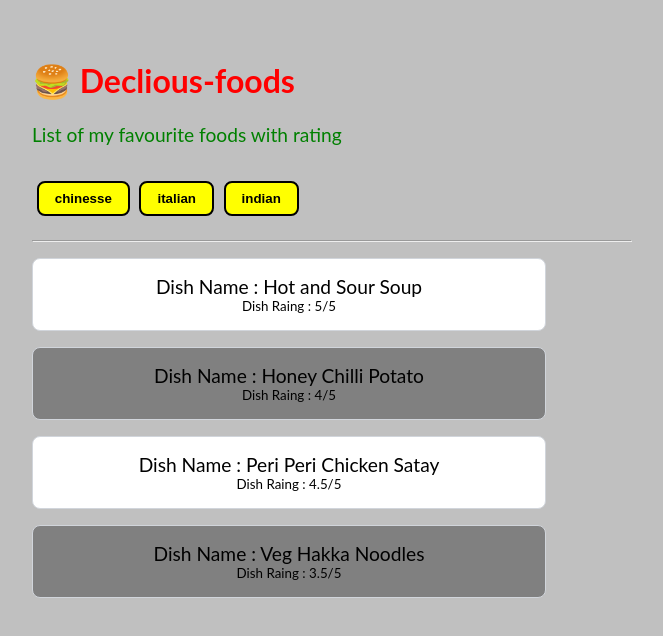
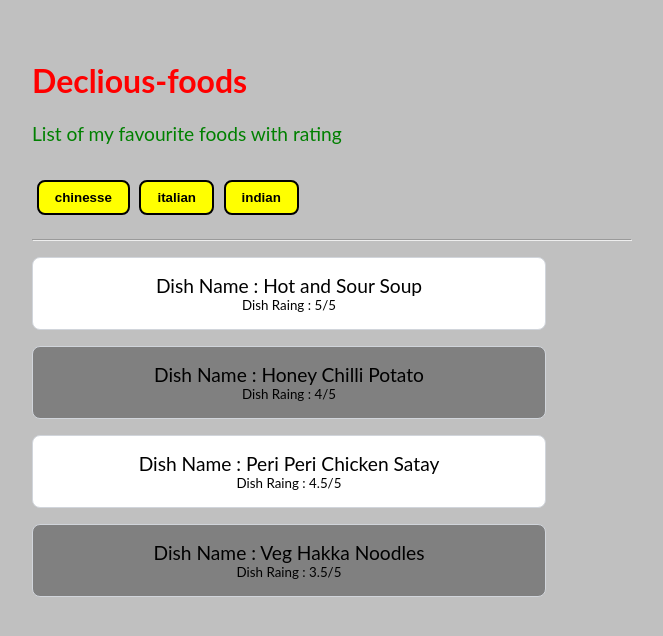
Before and after one commit to manishrajmishra/Types-of-food-with-ratings, a React (Create React App) app: page / in a window 1280 px wide. Shown: the top 636 px of the page, without its empty margins (308-971 px from the left). Built offline with nearby package versions, Linux system fonts and the light colour scheme.

Commit message:
fix: fixed the bug of failed in deployment at line 40

```diff
--- a/src/App.js
+++ b/src/App.js
@@ -37,7 +37,7 @@ export default function App() {
   }
   return (
     <div className="App">
-      <h1 style={{ color: "red" }}> 🍔 Declious-foods </h1>
+      <h1 style={{ color: "red" }}>Declious-foods </h1>
       <p style={{ fontSize: "larger", color: "green" }}>
         {" "}
         List of my favourite foods with rating{" "}
```
